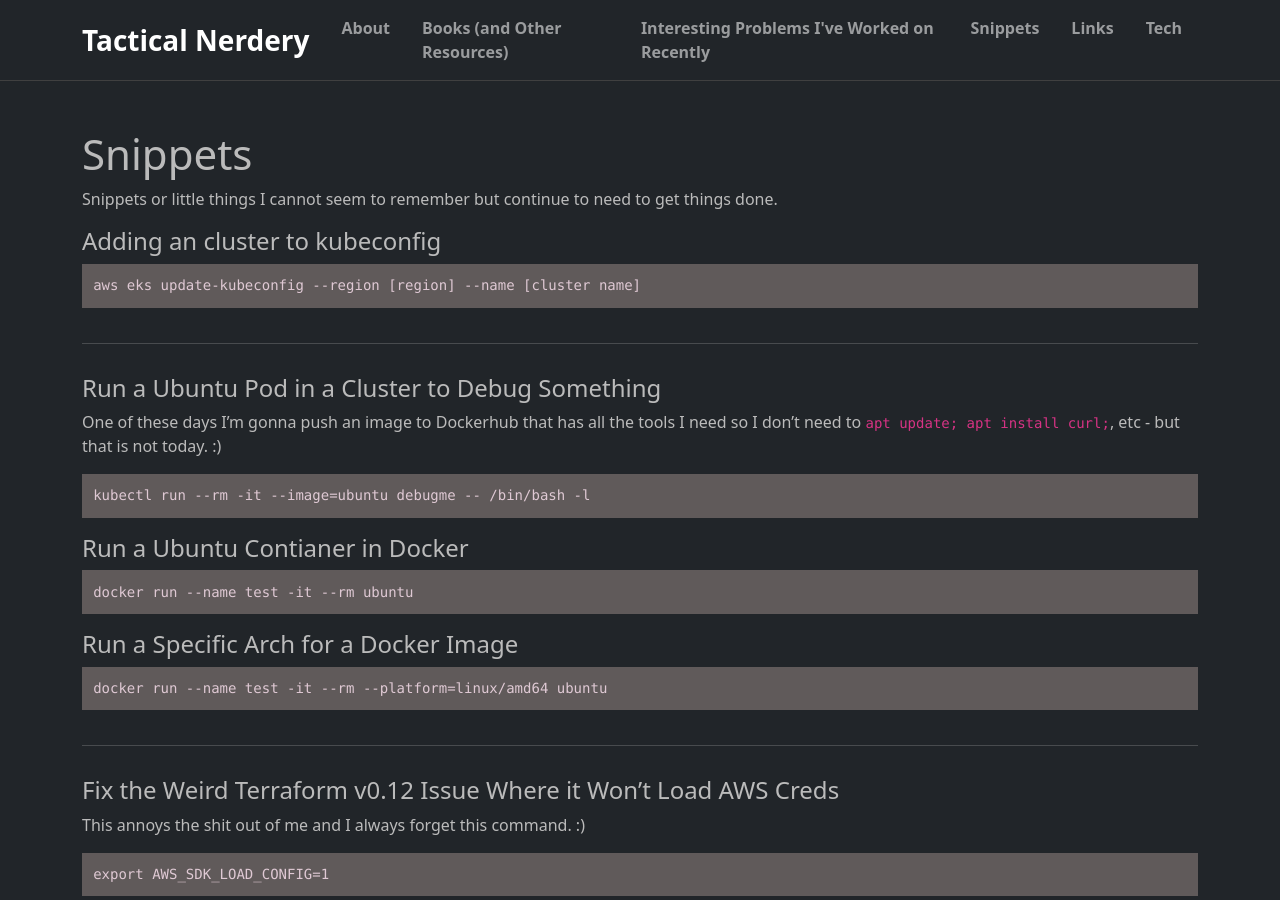
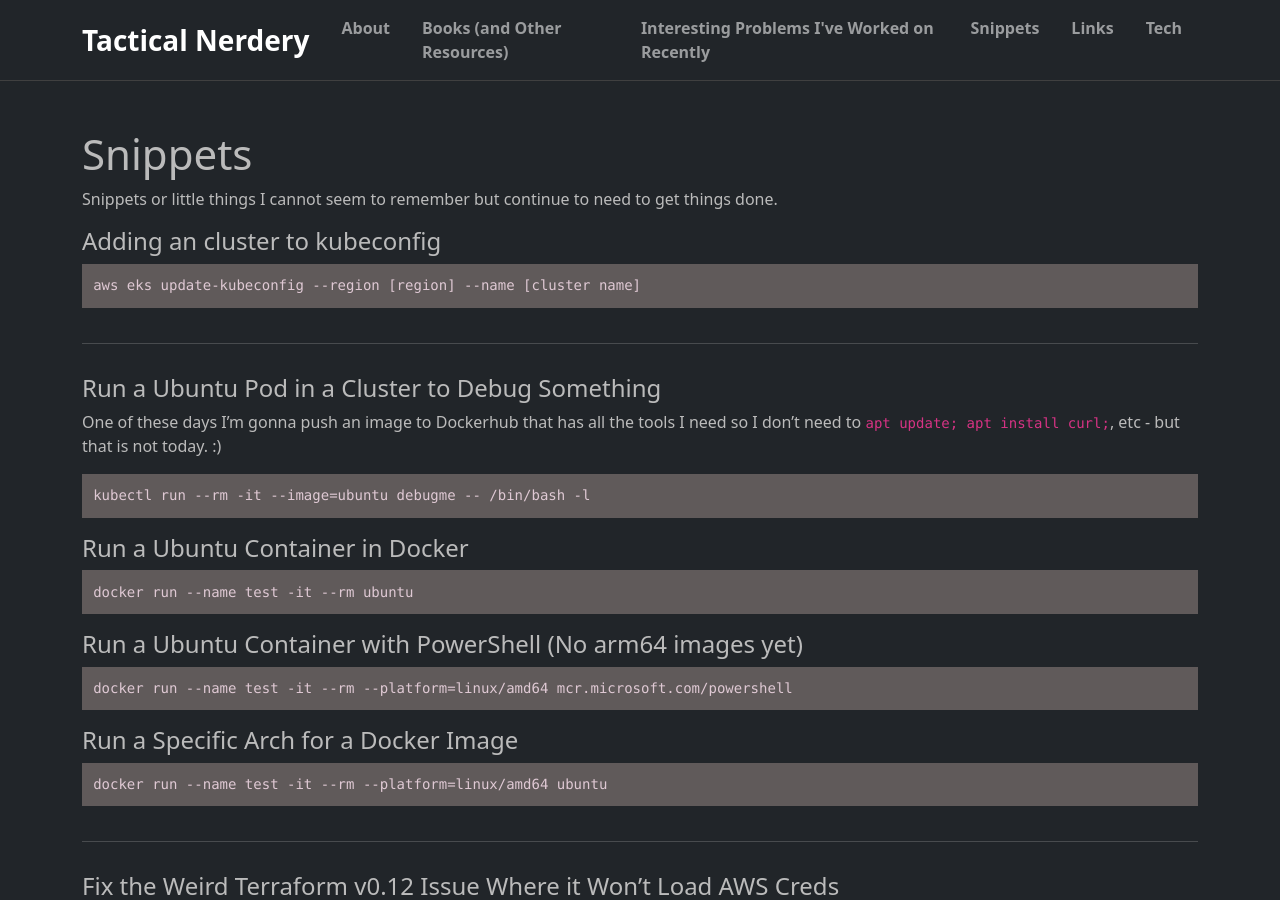
Before and after one commit to rayterrill/tacticalnerdery.com.old, a Jekyll site: the page built from snippets.md, in a window 1280 px wide and 900 px high. Built offline with Jekyll 4.4.1, drawn with Linux system fonts in a browser that asks for light colours; nearby versions of some CDN libraries.

Commit message:
Update snippets.md

```diff
--- a/snippets.md
+++ b/snippets.md
@@ -16,9 +16,13 @@ One of these days I'm gonna push an image to Dockerhub that has all the tools I
 <pre class="code">
 kubectl run --rm -it --image=ubuntu debugme -- /bin/bash -l
 </pre>
-#### Run a Ubuntu Contianer in Docker
+#### Run a Ubuntu Container in Docker
 <pre class="code">
 docker run --name test -it --rm ubuntu
+</pre>
+#### Run a Ubuntu Container with PowerShell (No arm64 images yet)
+<pre class="code">
+docker run --name test -it --rm --platform=linux/amd64 mcr.microsoft.com/powershell
 </pre>
 #### Run a Specific Arch for a Docker Image
 <pre class="code">
```
